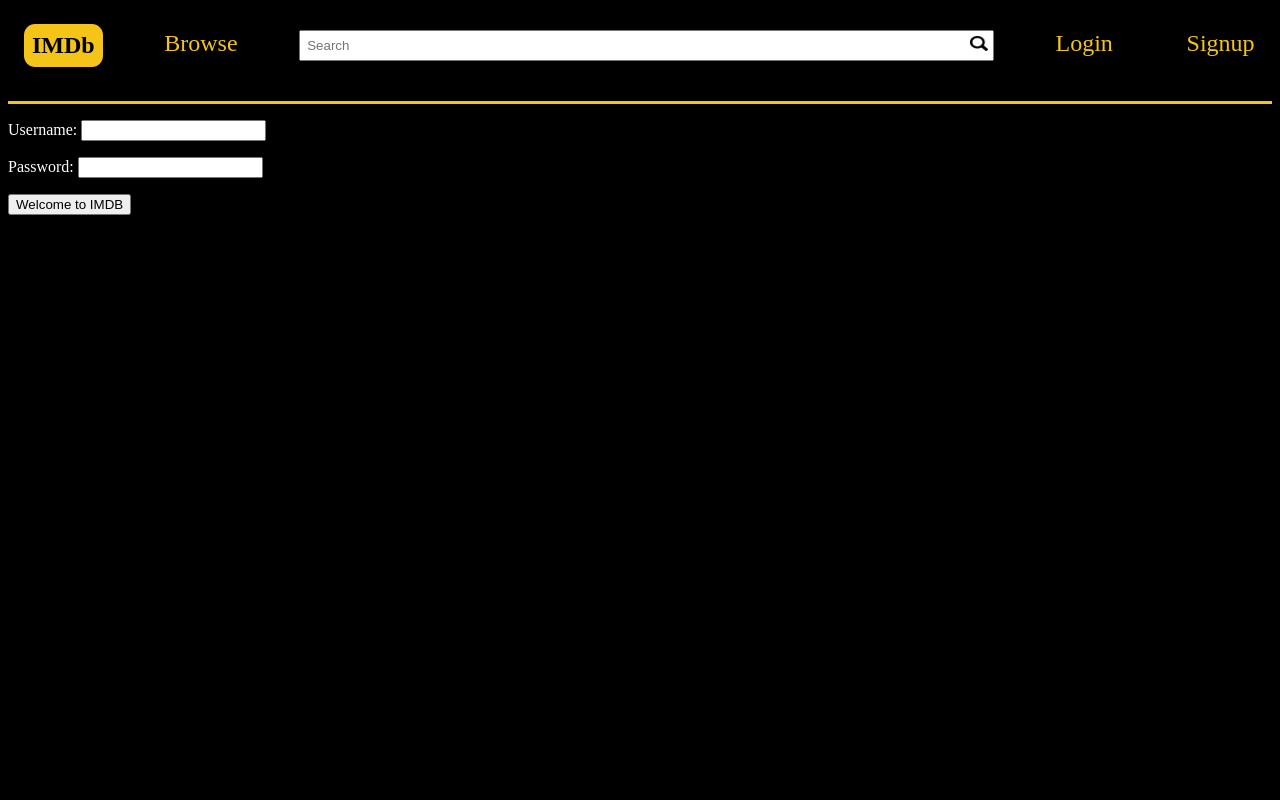
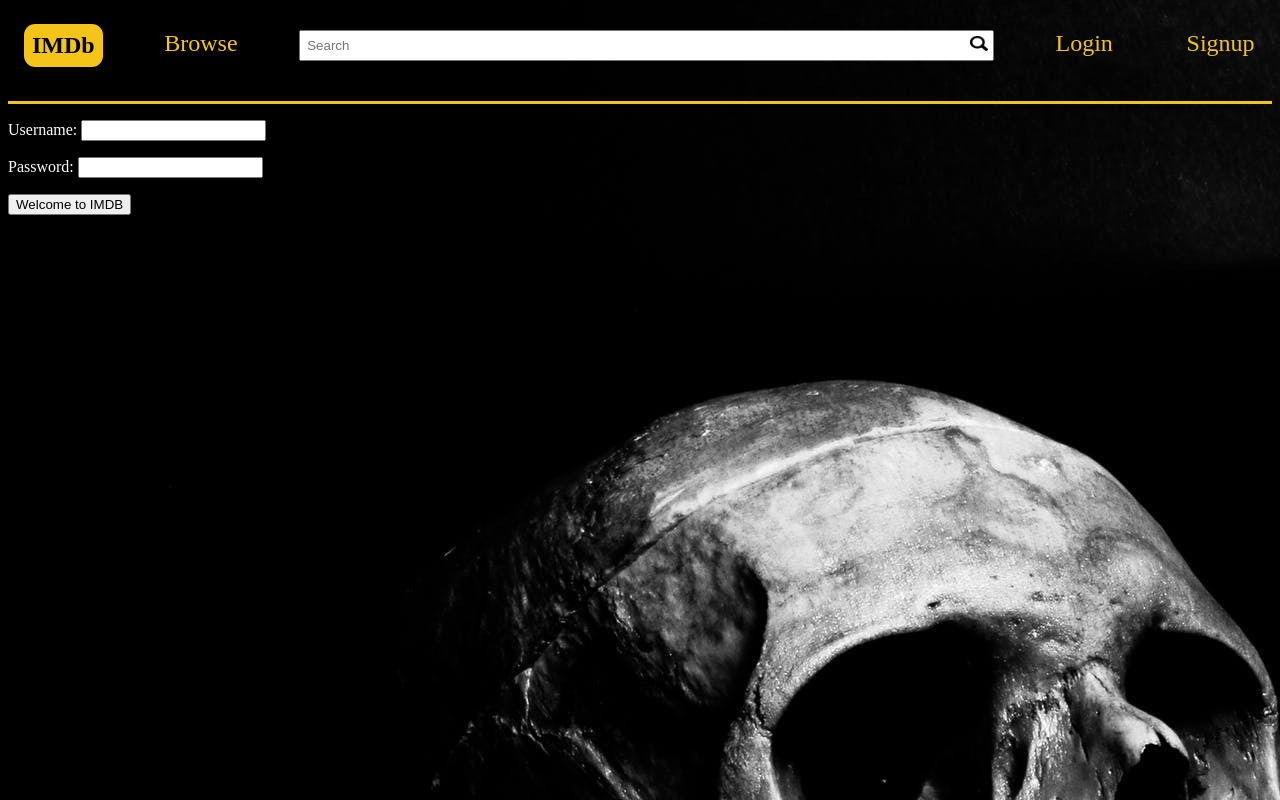
Before and after one commit to ariannagbasha/IMDB-Clone, a Django app: page /login/ in a window 1280 px wide. Run offline with Django 3.2, Linux system fonts and the light colour scheme; some libraries are stand-ins or nearby versions.

Commit message:
Added background image to other pages

```diff
--- a/static/css/style.css
+++ b/static/css/style.css
@@ -12,6 +12,9 @@ https://css-tricks.com/video-screencasts/171-movable-stacked-card-row-in-css/
 body {
   background-color: var(--mainColor);
   color: var(--textColor);
+  background-image: url('../images/wallhaven-j5dp2y.jpg');
+  background-repeat: no-repeat;
+  background-attachment: fixed;
 }
 
 h1,
```
